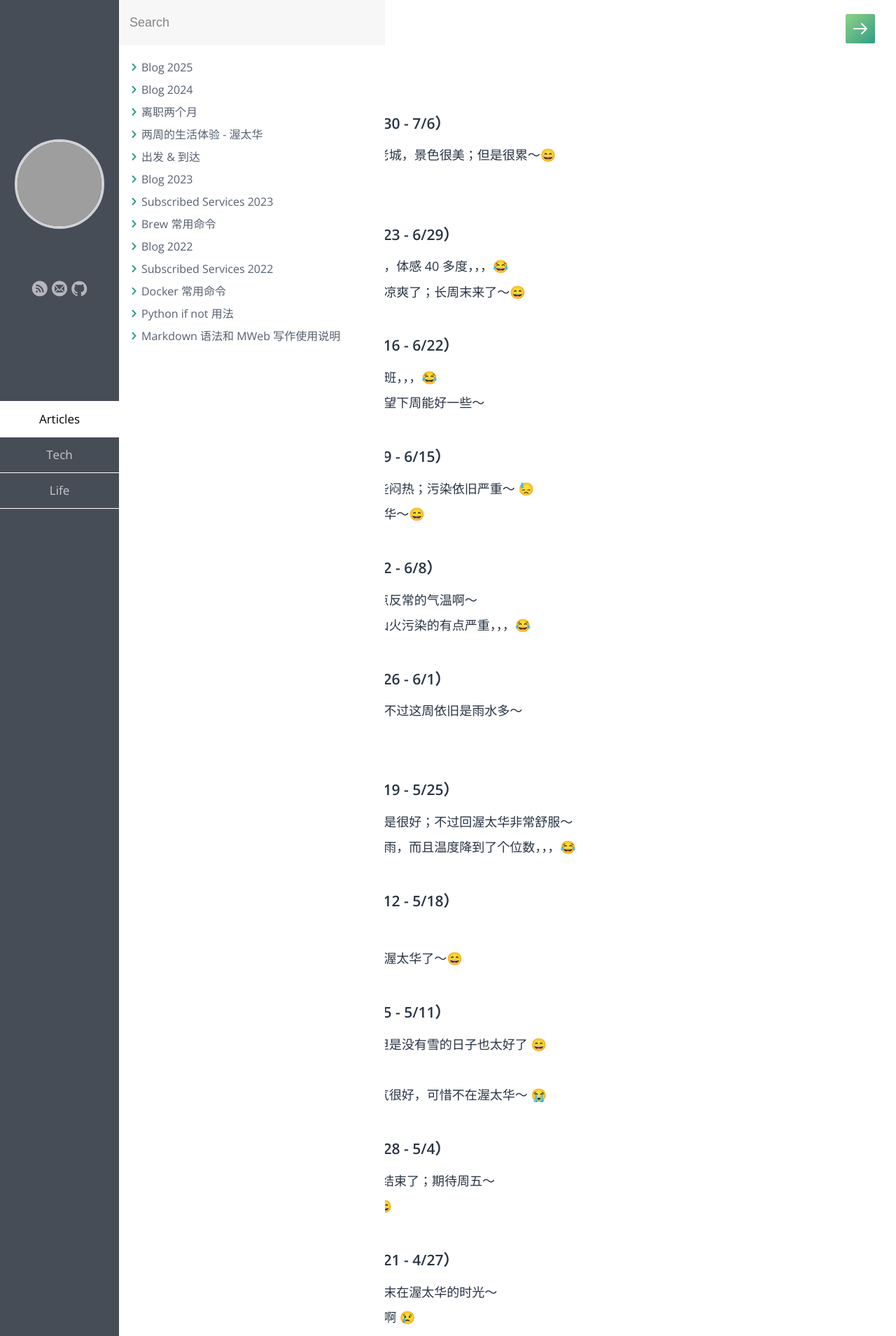
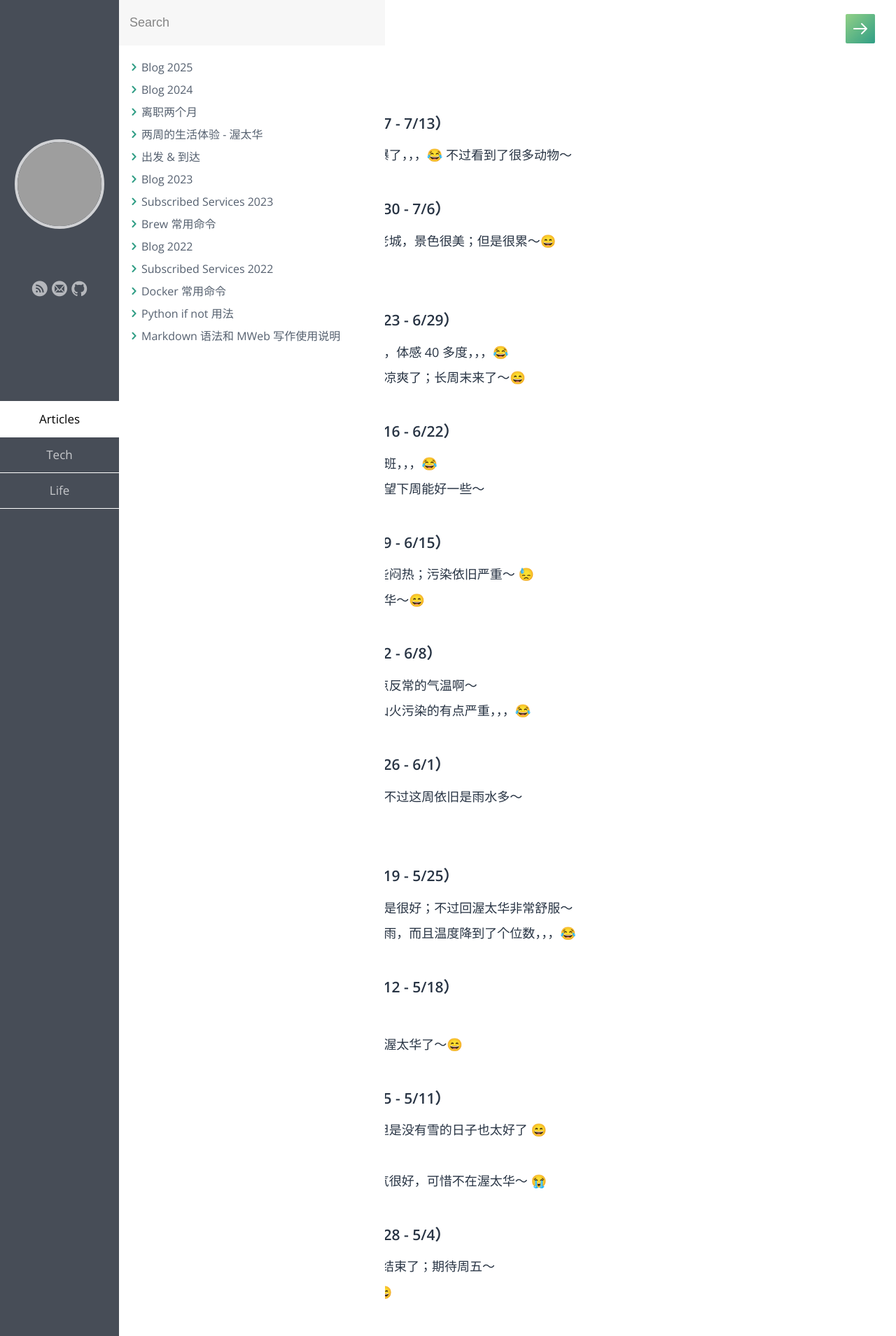
Before and after one commit to samxupeiran/samxupeiran.github.io, a Jekyll site: the page built from _posts/life/2025-01-02-my-blog.md, in a window 1280 px wide. Shown: the top 1909 px of the page at 70% size. Built offline with Jekyll 4.4.1, drawn with Linux system fonts in a browser that asks for light colours; some web fonts are replaced; grey boxes are pictures that could not be loaded.

Commit message:
feat: add weekly blog 7/7

```diff
--- a/_posts/life/2025-01-02-my-blog.md
+++ b/_posts/life/2025-01-02-my-blog.md
@@ -5,6 +5,9 @@ category: Life
 tags: Blog
 ---
 
+
+- ### 2025 年 7 月 第 2 周（7/7 - 7/13）
+     - 7/7 周日去了动物园，热爆了，，，😂 不过看到了很多动物～
 
 - ### 2025 年 7 月 第 1 周（6/30 - 7/6）
      - 7/2 长周末跑一趟魁北克老城，景色很美；但是很累～😄
```
